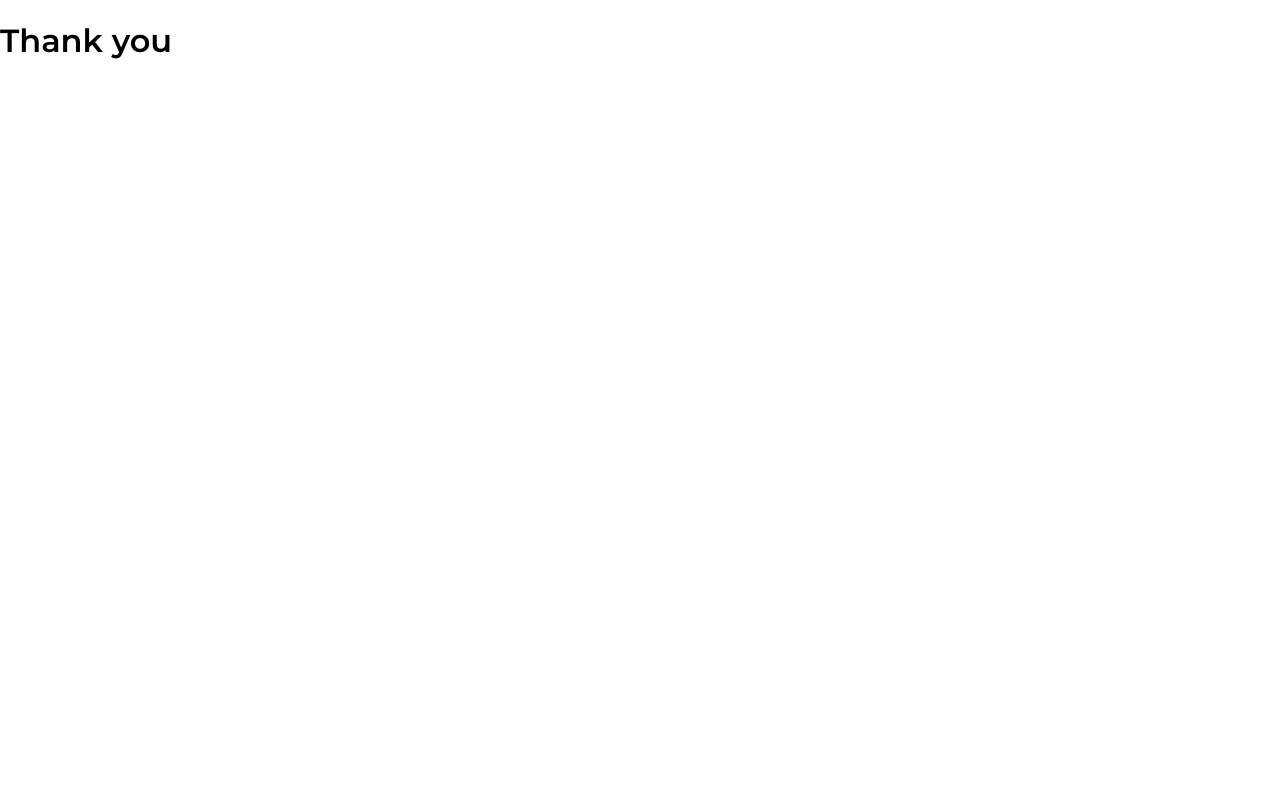
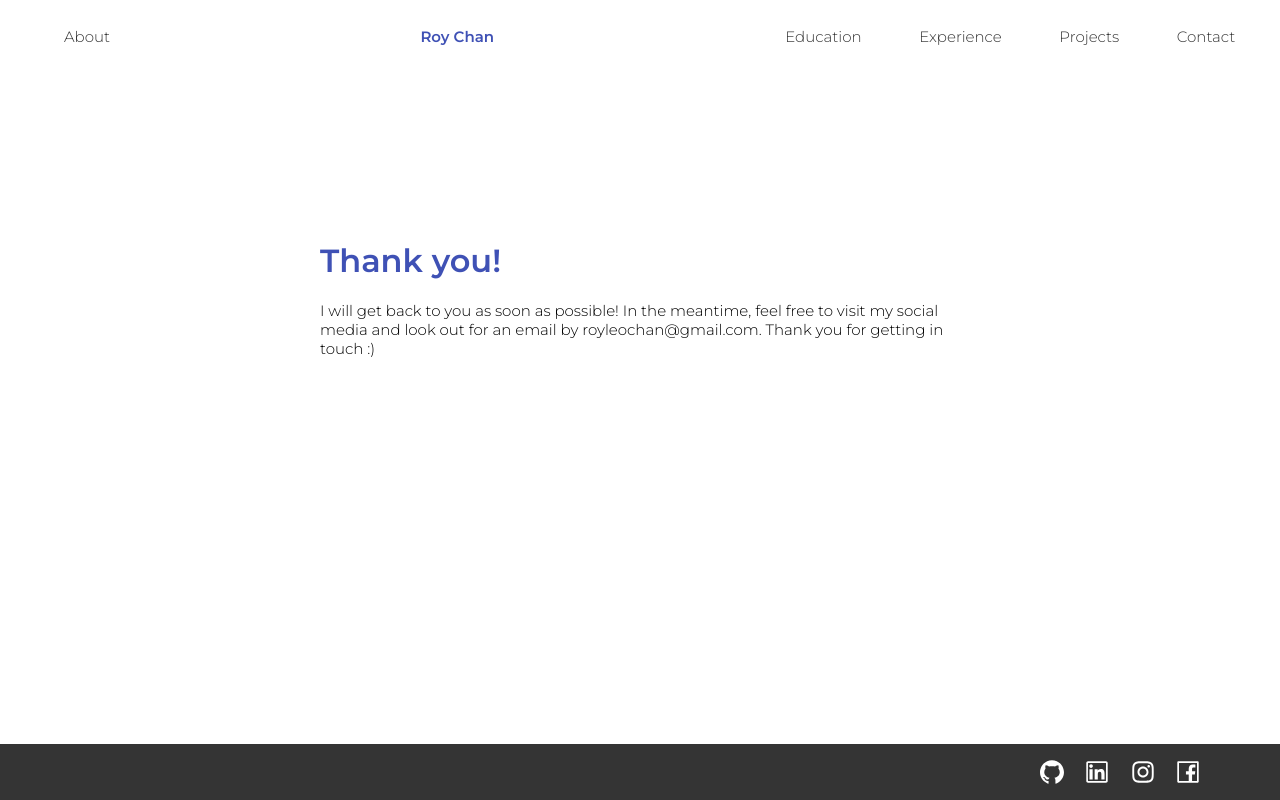
Before and after one commit to royleochan/portfolio, a Gatsby site: page /thanks in a window 1280 px wide. Built offline with nearby package versions, Linux system fonts and the light colour scheme; Gatsby itself is replaced by a stand-in of ours.

Commit message:
Finish up thank you page

```diff
--- a/src/pages/thanks.js
+++ b/src/pages/thanks.js
@@ -1,9 +1,39 @@
-import React from 'react'
+import React, { useState } from "react"
 
-const Thanks = (props) => {
+import "styles/pages/thanks.scss"
+
+import Toolbar from "components/Header/Toolbar/Toolbar.jsx"
+import Footer from "components/Footer/Footer.jsx"
+import Backdrop from "components/Backdrop/Backdrop.jsx"
+import SideDrawer from "components/Header/SideDrawer/SideDrawer.jsx"
+
+const Thanks = props => {
+  const [isDrawerOpen, setIsDrawerOpen] = useState(false)
+
+  const toggleDrawer = () => {
+    setIsDrawerOpen(!isDrawerOpen)
+  }
+
+  const backdropClickHandler = () => {
+    toggleDrawer()
+  }
+
   return (
-    <div>
-      <h1>Thank you</h1>
+    <div className="thanks-page">
+      <Toolbar openDrawer={toggleDrawer} page="contact" />
+      {<SideDrawer show={isDrawerOpen} />}
+      {isDrawerOpen && <Backdrop click={backdropClickHandler} />}
+      <main className="main">
+        <div className="header">
+          <h1>Thank you!</h1>
+          <p>
+            I will get back to you as soon as possible! In the meantime, feel
+            free to visit my social media and look out for an email by
+            royleochan@gmail.com. Thank you for getting in touch :)
+          </p>
+        </div>
+      </main>
+      <Footer />
     </div>
   )
 }
--- /dev/null
+++ b/src/styles/pages/thanks.scss
@@ -0,0 +1,28 @@
+@import "styles/variables.scss";
+
+.thanks-page {
+  min-height: 100vh;
+  height: 100%;
+  width: 100%;
+  display: flex;
+  flex-direction: column;
+
+  .main {
+    margin-top: 4rem;
+    display: flex;
+    height: 60vh;
+    flex-direction: column;
+    justify-content: center;
+    align-items: center;
+
+    .header {
+      width: 50%;
+      padding-bottom: 1rem;
+      align-self: center;
+
+      h1 {
+        color: $primary-blue-1;
+      }
+    }
+  }
+}
```
